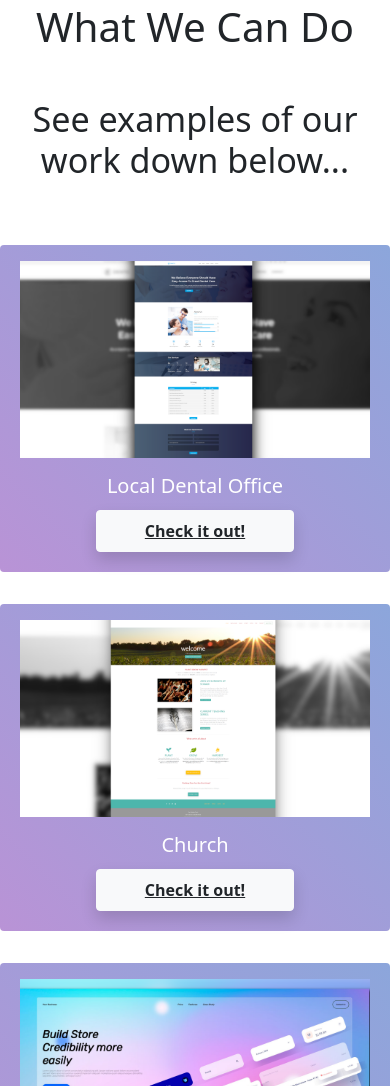
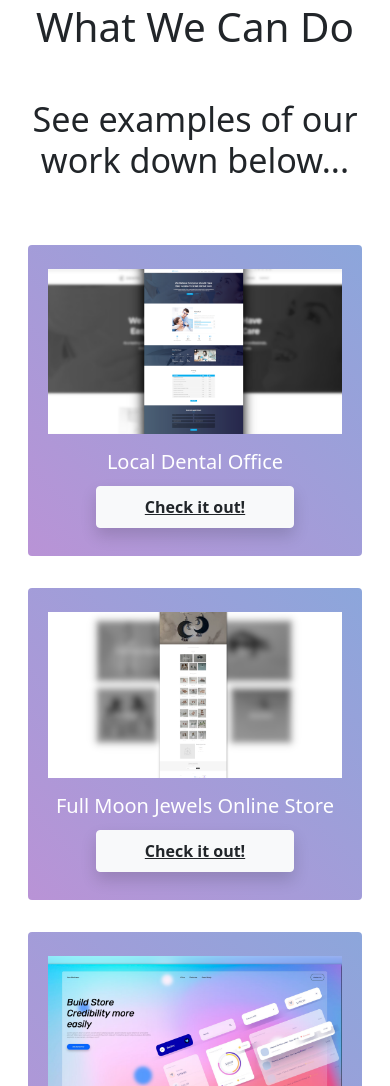
Before and after one commit to j0pine4/unspokenAgency, a Django app: page / in a window 390 px wide. Shown: the part 5414-6500 px from the top of the page. Run offline with Django 3.2, Linux system fonts and the light colour scheme.

Commit message:
Added Full Moon Jewels to the portfolio and fixed mobile gallery

```diff
--- a/main/templates/examples/church.html
+++ b/main/templates/examples/church.html
@@ -8,7 +8,7 @@
     <meta name="viewport" content="width=device-width, initial-scale=1, shrink-to-fit=no">
 
     <!-- Bootstrap CSS -->
-    <link rel="stylesheet" href="https://cdn.jsdelivr.net/npm/bootstrap@4.5.3/dist/css/bootstrap.min.css" integrity="sha384-TX8t27EcRE3e/ihU7zmQxVncDAy5uIKz4rEkgIXeMed4M0jlfIDPvg6uqKI2xXr2" crossorigin="anonymous">
+    <link href="https://cdn.jsdelivr.net/npm/bootstrap@5.0.0-beta1/dist/css/bootstrap.min.css" rel="stylesheet" integrity="sha384-giJF6kkoqNQ00vy+HMDP7azOuL0xtbfIcaT9wjKHr8RbDVddVHyTfAAsrekwKmP1" crossorigin="anonymous">
 
     <!-- Font Awesome -->
     <link rel="stylesheet" href="https://use.fontawesome.com/releases/v5.15.1/css/all.css" integrity="sha384-vp86vTRFVJgpjF9jiIGPEEqYqlDwgyBgEF109VFjmqGmIY/Y4HV4d3Gp2irVfcrp" crossorigin="anonymous">
--- a/main/templates/main/base.html
+++ b/main/templates/main/base.html
@@ -106,9 +106,11 @@
                   <div class="row">
                     <div class="col">
                       <input type="date" class="form-control my-3" name="contactDate">
+                      <label for="contactDate"> Select a Date </label>
                     </div>
                     <div class="col">
                       <input type="time" class="form-control my-3" min="09:00" max="12:00" name="contactTime" placeholder="Select a Date">
+                      <label for="contactTime"> Select a Time </label>
                     </div>
                   </div>
                   <button type="submit" class="btn btn-light my-3 py-2 px-5 border-none shadow"> Submit </button>
--- a/main/templates/main/index.html
+++ b/main/templates/main/index.html
@@ -142,10 +142,10 @@
                   </div>
                 </div>
                 <div class="carousel-item" data-bs-interval="2000">
-                  <img src="{% static 'index/img/churchThumbnail.png' %}" class="d-block w-100" alt="...">
+                  <img src="{% static 'index/img/jewelThumbnail.png' %}" class="d-block w-100" alt="...">
                   <div class="carousel-caption d-none d-md-block bg-white rounded" id="card-deck">
-                    <h5>Church</h5>
-                    <button class="btn btn-light my-1 py-2 px-5 border-none shadow"> <a class="alert-link text-dark" href="{% url 'church' %}" target=_blank> Check it out! </a> </button>
+                    <h5>Full Moon Jewels Online Store</h5>
+                    <button class="btn btn-light my-1 py-2 px-5 border-none shadow"> <a class="alert-link text-dark" href="https://fullmoon-jewels.myshopify.com/" target=_blank> Check it out! </a> </button>
                   </div>
                 </div>
                 <div class="carousel-item" data-bs-interval="2000">
@@ -179,9 +179,9 @@
           <div class="d-block d-sm-none">
 
             <!-- Row 01 Start -->
-            <div class="row py-3">
+            <div class="row py-3 mx-3">
               <div class="col-12 rounded" id="card-deck">
-                <div class="py-3 px-2" data-bs-interval="10000">
+                <div class="py-4 px-2" data-bs-interval="10000">
                   <img src="{% static 'index/img/dentistThumbnail.png' %}" class="d-block w-100" alt="...">
                   <div class="text-center text-white">
                     <h5 class="pt-3">Local Dental Office</h5>
@@ -193,13 +193,13 @@
             <!-- Row 01 End -->
 
             <!-- Row 02 Start -->
-            <div class="row py-3">
+            <div class="row py-3 mx-3">
               <div class="col-12 rounded" id="card-deck">
-                <div class="py-3 px-2" data-bs-interval="10000">
-                  <img src="{% static 'index/img/churchThumbnail.png' %}" class="d-block w-100" alt="...">
+                <div class="py-4 px-2" data-bs-interval="10000">
+                  <img src="{% static 'index/img/jewelThumbnail.png' %}" class="d-block w-100" alt="...">
                   <div class="text-center text-white">
-                    <h5 class="pt-3">Church</h5>
-                    <button class="btn btn-light my-1 py-2 px-5 border-none shadow"> <a class="alert-link text-dark" href="{% url 'church' %}" target=_blank> Check it out! </a> </button>
+                    <h5 class="pt-3">Full Moon Jewels Online Store</h5>
+                    <button class="btn btn-light my-1 py-2 px-5 border-none shadow"> <a class="alert-link text-dark" href="https://fullmoon-jewels.myshopify.com/" target=_blank> Check it out! </a> </button>
                   </div>
                 </div>
               </div>
@@ -207,9 +207,9 @@
             <!-- Row 02 End -->
 
             <!-- Row 03 Start -->
-            <div class="row py-3">
+            <div class="row py-3 mx-3">
               <div class="col-12 rounded" id="card-deck">
-                <div class="py-3 px-2" data-bs-interval="10000">
+                <div class="py-4 px-2" data-bs-interval="10000">
                   <img src="{% static 'index/img/productThumbnail.png' %}" class="d-block w-100" alt="...">
                   <div class="text-center text-white">
                     <h5 class="pt-3">Product Landing Page</h5>
@@ -221,9 +221,9 @@
             <!-- Row 03 End -->
 
             <!-- Row 04 Start -->
-            <div class="row py-3">
+            <div class="row py-3 mx-3">
               <div class="col-12 rounded" id="card-deck">
-                <div class="py-3 px-2" data-bs-interval="10000">
+                <div class="py-4 px-2" data-bs-interval="10000">
                   <img src="{% static 'index/img/burgerThumbnail.png' %}" class="d-block w-100" alt="...">
                   <div class="text-center text-white">
                     <h5 class="pt-3">Restaraunt</h5>
@@ -239,7 +239,7 @@
 
           </div>
 
-          <p class="lead text-center py-5"> ** Note: The Church, Burger Restaurant, and Dental Office examples are not client commissioned projects. These are not meant to be fully functional sites, but showcase our teams eye for modern web design. ** </p>
+          <p class="lead text-center py-5"> ** Note: Some of these examples are not client commissioned projects. These are not meant to be fully functional sites, but showcase our teams eye for modern web design. ** </p>
 
         </div>
 
```
Also changed, not shown: static/index/img/jewelThumbnail.png (added).
